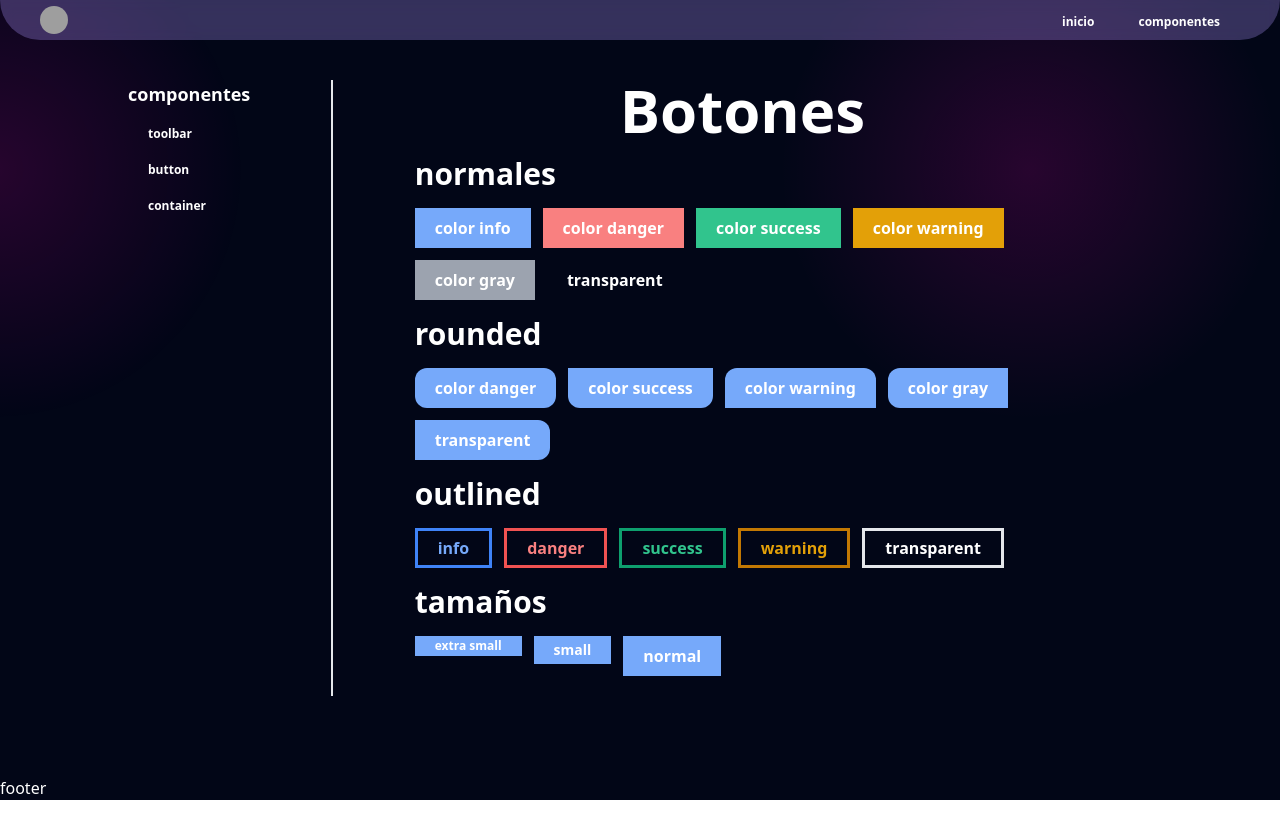
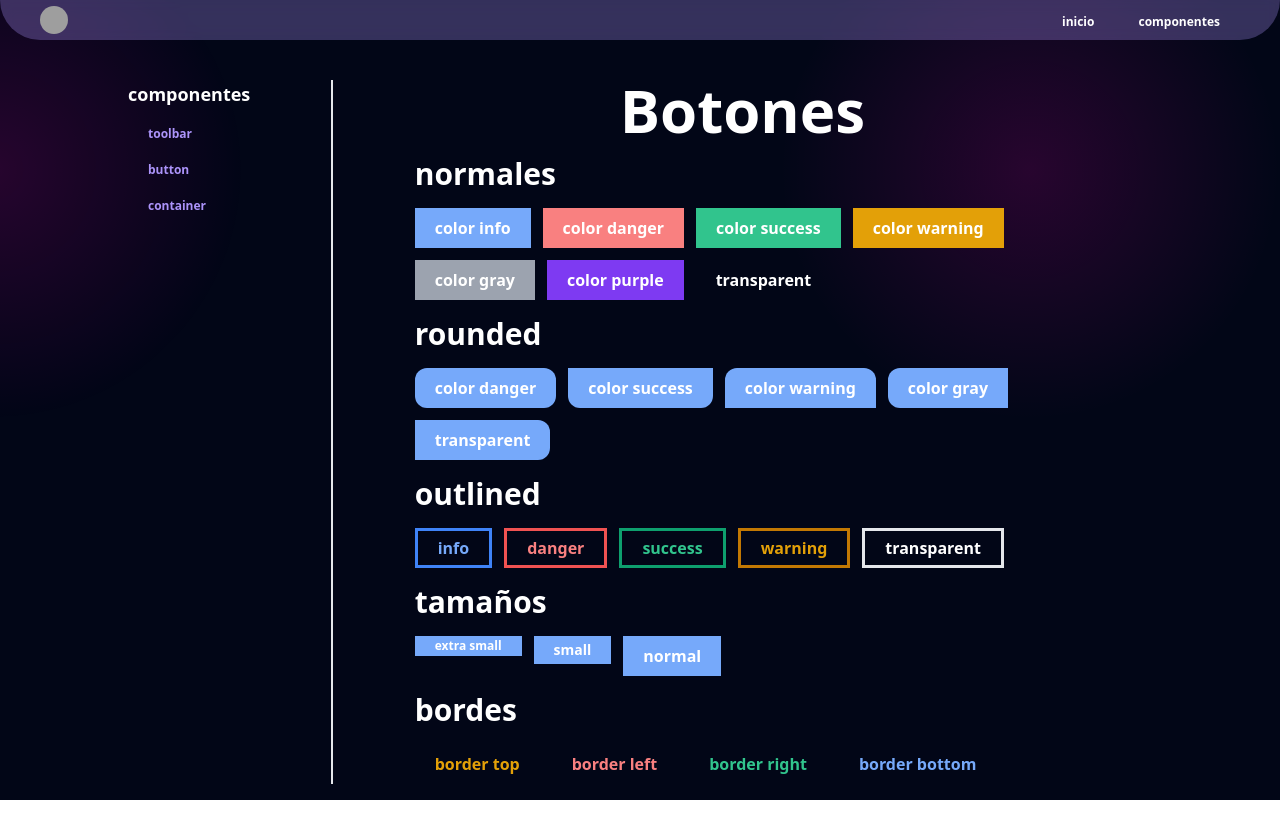
Before and after one commit to KrashMello/km-component, a Nuxt app: page /components/button in a window 1280 px wide. Shown: the top 838 px of the page. Before the commit the page ends 800 px from the top, so only its background shows below. Built offline with nearby package versions, Linux system fonts and the light colour scheme; grey boxes are pictures that could not be loaded.

Commit message:
fix: button add border style

```diff
--- a/components/km/btn.vue
+++ b/components/km/btn.vue
@@ -64,49 +64,89 @@ ${roundedSize[rounded]}
 type types = "link" | "button" | "anchor";
 type targets = "_blank" | "_self" | "_parent" | "_top" | "framename";
 type roundedType = "full" | "top" | "bottom" | "left" | "right" | "none";
-type colorType = "danger" | "warning" | "info" | "success" | "blue" | "gray";
-type borderType = "top" | "up" | "left" | "right" | "none";
+type colorType =
+  | "danger"
+  | "warning"
+  | "info"
+  | "success"
+  | "blue"
+  | "gray"
+  | "purple";
+type borderType = "top" | "bottom" | "left" | "right" | "none";
 export default {
   setup(props) {
-    const { outlined } = props;
+    const { border, outlined } = props;
+    const borderStyle = {
+      top: "hover:border-t hover:border-t-2 hover:bg-gradient-to-b",
+      bottom: "hover:border-b hover:border-b-2 hover:bg-gradient-to-t",
+      left: "hover:border-l hover:border-l-2 hover:bg-gradient-to-r",
+      right: "hover:border-r hover:border-r-2 hover:bg-gradient-to-l",
+    };
+    const borderKey = Object.keys(borderStyle);
+    type Borders = (typeof borderKey)[number];
+    const isBordered = (x: any): x is Borders => borderKey.includes(x);
+
     const colors = {
       red: `border-red-500 ${
         outlined
           ? "text-red-400 active:bg-red-500/75 active:text-white hover:text-white hover:bg-red-500/30"
+          : isBordered(border)
+            ? `${borderStyle[border]} from-red-400/30 hover:text-white active:from-red-400/75  text-red-400`
             : "bg-red-400"
       }`,
       danger: ` border-red-500 ${
         outlined
           ? "text-red-400 active:bg-red-500/75 active:text-white hover:text-white hover:bg-red-500/30"
+          : isBordered(border)
+            ? `${borderStyle[border]} from-red-400/30 hover:text-white active:from-red-400/75  text-red-400`
             : "bg-red-400"
       }`,
       success: ` border-green-500 ${
         outlined
           ? "text-green-400 active:bg-green-500/75 active:text-white hover:text-white hover:bg-green-500/30"
+          : isBordered(border)
+            ? `${borderStyle[border]} from-green-400/30 hover:text-white active:from-green-400/75  text-green-400`
             : "bg-green-400"
       }`,
       info: `border-blue-500 ${
         outlined
           ? "text-blue-400 active:bg-blue-500/75 active:text-white hover:text-white hover:bg-blue-500/30"
+          : isBordered(border)
+            ? `${borderStyle[border]} from-blue-400/30 hover:text-white active:from-blue-400/75 text-blue-400`
             : "bg-blue-400"
       }`,
       blue: `border-blue-400 ${
         outlined
           ? "text-blue-600 active:bg-blue-400/75 active:text-white hover:text-white hover:bg-blue-400/30"
+          : isBordered(border)
+            ? `${borderStyle[border]} from-blue-400/30 hover:text-white active:from-blue-400/75 text-blue-400`
             : "bg-blue-600"
+      }`,
+      purple: `border-purple-400 ${
+        outlined
+          ? "text-purple-600 active:bg-purple-400/75 active:text-white hover:text-white hover:bg-purple-400/30"
+          : isBordered(border)
+            ? `${borderStyle[border]}  from-indigo-500 hover:text-white active:from-purple-400/75 text-purple-400`
+            : "bg-purple-600"
       }`,
       warning: `border-yellow-500 ${
         outlined
           ? "text-yellow-400 active:bg-yellow-500/75 active:text-white hover:text-white hover:bg-yellow-400/30"
+          : isBordered(border)
+            ? `${borderStyle[border]} from-yellow-400/30 hover:text-white active:from-yellow-400/75 text-yellow-400`
             : "bg-yellow-400"
       }`,
       gray: `border-gray-500 ${
         outlined
-          ? "text-gray-400 active:bg-gray-500/75 active:text-white hover:text-white hover:bg-gray-400/30"
-          : "bg-gray-400 "
+          ? "text-gray-400 active:bg-gray-500/75 bg-gray-400 active:text-white active:bg-gray-400/75 hover:text-white hover:bg-gray-400/30"
+          : isBordered(border)
+            ? `${borderStyle[border]} from-gray-400/30 hover:text-white active:from-gray-400/75 text-gray-400`
+            : "bg-gray-400"
       }`,
       transparent: `bg-transparent text-white hover:bg-white/40 ${
-        outlined ? "text-white active:bg-white/75 active:text-white" : ""
+        outlined
+          ? "text-white active:bg-white/75 active:text-white hover:bg-white/30"
+          : ""
       }`,
     };
     const colorsKey = Object.keys(colors);
--- a/components/layouts/sections/components.vue
+++ b/components/layouts/sections/components.vue
@@ -11,7 +11,8 @@
           <li v-for="(link, i) in list.links" :key="i">
             <km-btn
               type="link"
-              color="bg-transparent border-purple-500 hover:bg-purple-400/30 hover:border-purple-400 hover:border-l-2"
+              border="left"
+              color="purple"
               x-small
               :to="link.to"
               >{{ link.title }}</km-btn
--- a/pages/components/button.vue
+++ b/pages/components/button.vue
@@ -9,6 +9,7 @@
         <km-btn color="success">color success</km-btn>
         <km-btn color="warning">color warning</km-btn>
         <km-btn color="gray">color gray</km-btn>
+        <km-btn color="purple">color purple</km-btn>
         <km-btn color="transparent">transparent</km-btn>
       </div>
       <h3 class="text-3xl font-semibold">rounded</h3>
@@ -33,6 +34,13 @@
         <km-btn small>small</km-btn>
         <km-btn>normal</km-btn>
       </div>
+      <h3 class="text-3xl font-semibold">bordes</h3>
+      <div class="flex flex-wrap gap-3">
+        <km-btn border="top" color="warning">border top</km-btn>
+        <km-btn border="left" color="danger">border left</km-btn>
+        <km-btn border="right" color="success">border right</km-btn>
+        <km-btn border="bottom" color="info">border bottom</km-btn>
+      </div>
     </div>
   </layouts-sections-components>
 </template>
```
Lines whose indentation alone changed are shown as unchanged.
